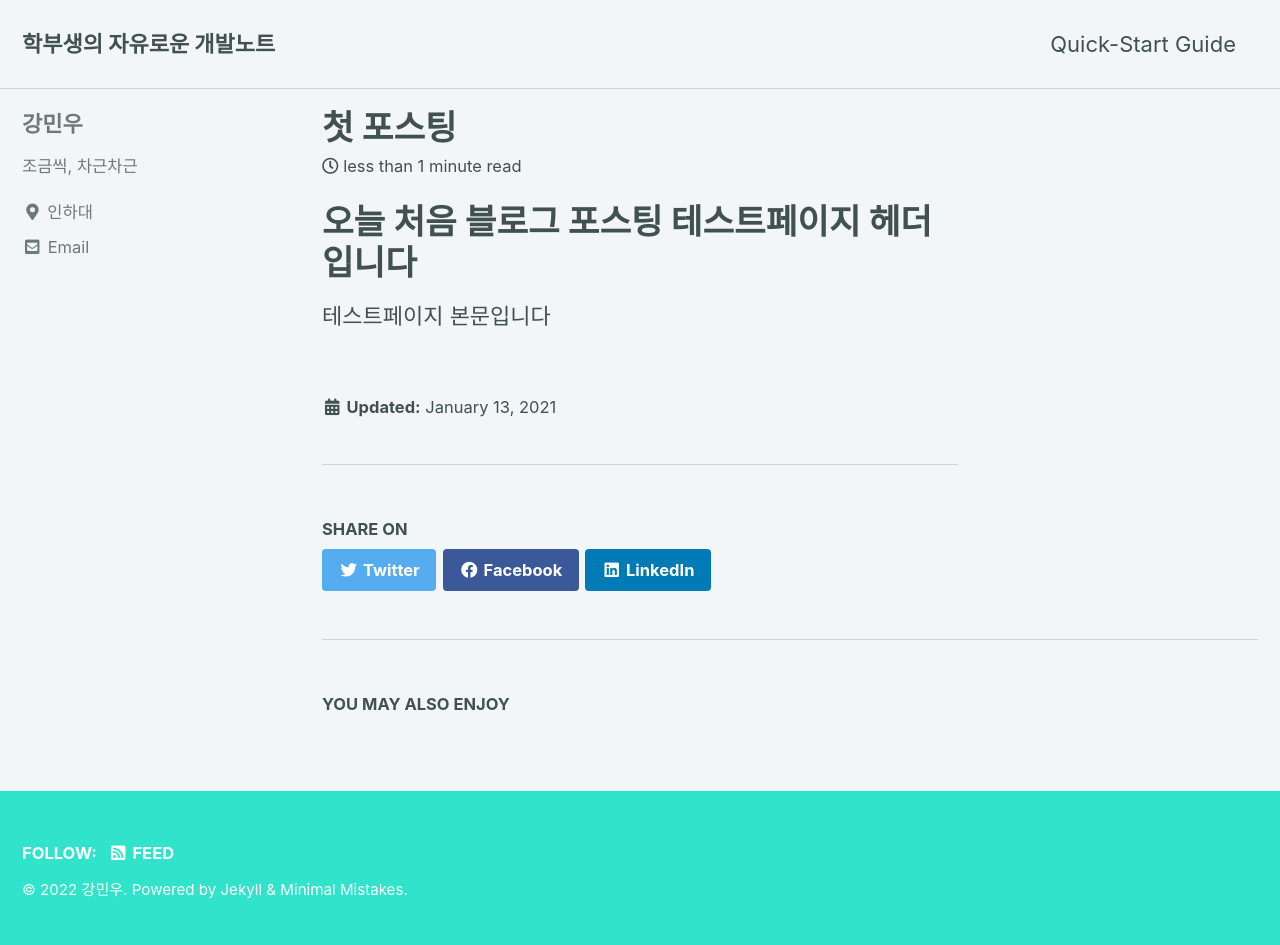
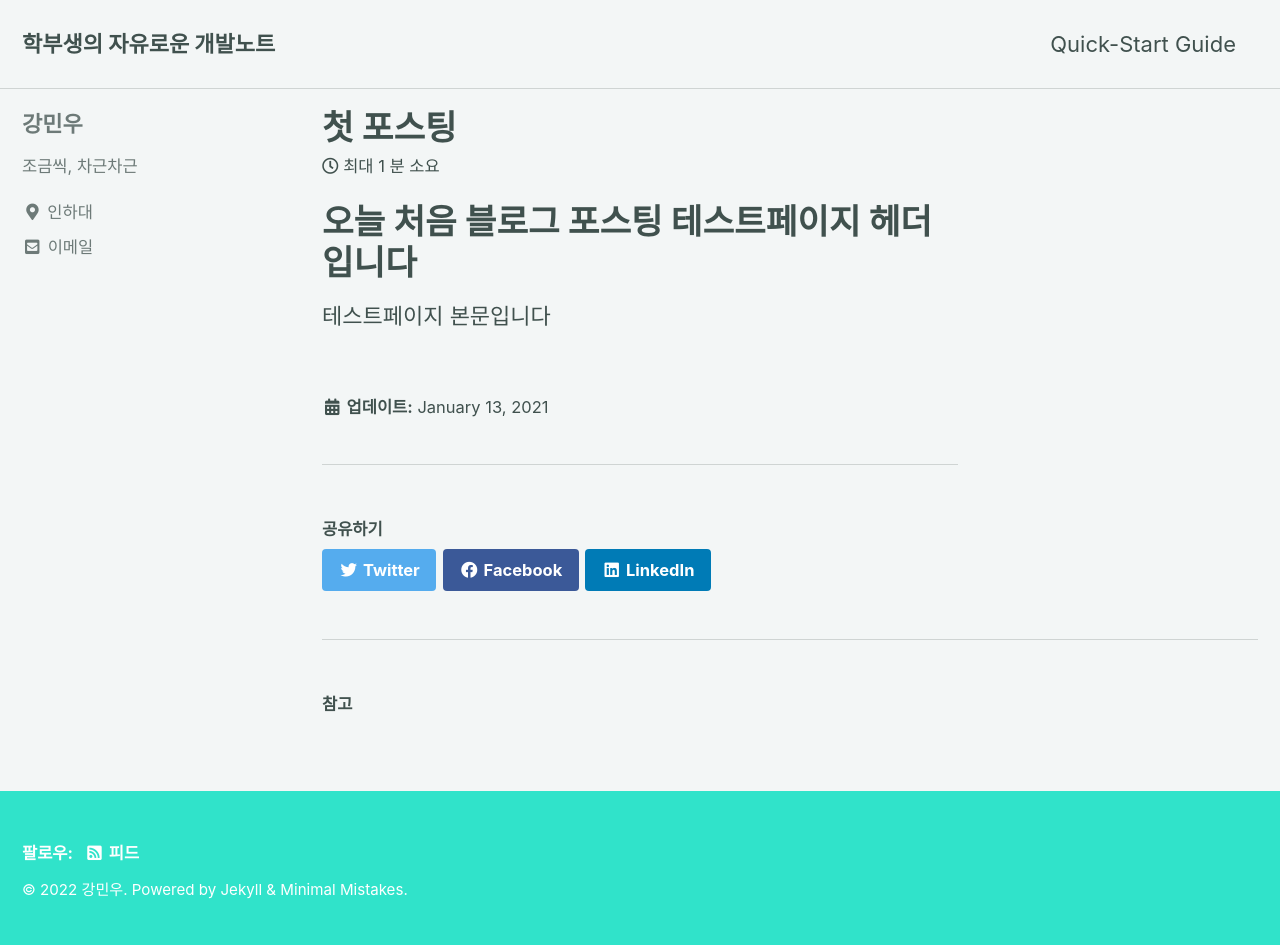
Before and after one commit to Katinon/Katinon.github.io, a Jekyll site: the page built from _posts/2021-01-13-first.md, in a window 1280 px wide. Built offline with Jekyll 4.4.1, drawn with Linux system fonts in a browser that asks for light colours; cached includes are drawn as plain includes; part of the change alters nothing that is shown.

Commit message:
Update _config.yml

```diff
--- a/_config.yml
+++ b/_config.yml
@@ -15,12 +15,12 @@
 minimal_mistakes_skin    : "mint" # "air", "aqua", "contrast", "dark", "dirt", "neon", "mint", "plum", "sunrise"
 
 # Site Settings
-locale                   : "en-US"
+locale                   : "ko-KR"
 title                    : "학부생의 자유로운 개발노트"
 title_separator          : "-"
 subtitle                 : # site tagline that appears below site title in masthead
 name                     : "강민우"
-description              : "조금씩, 차근차근"
+description              : "백엔드, 머신러닝, 알고리즘 등 개발을 공부하고 기록하는 블로그입니다."
 url                      : "https://Katinon.github.io"
 baseurl                  : # the subpath of your site, e.g. "/blog"
 repository               : # GitHub username/repo-name e.g. "mmistakes/minimal-mistakes"
```
